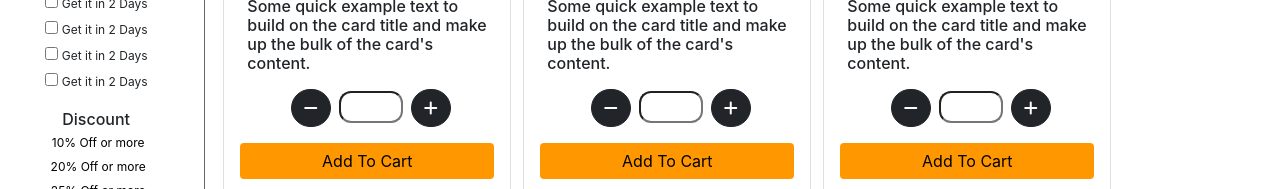
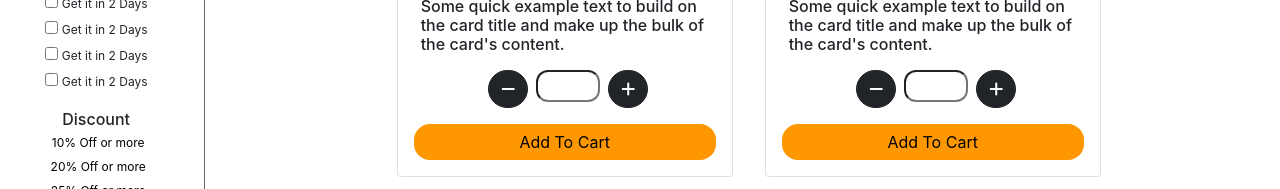
Before and after one commit to joshinehajoshi/amazonclone, a React (Create React App) app: page /menswear in a window 1280 px wide. Shown: the part 611-800 px from the top of the page. Built offline with nearby package versions, Linux system fonts and the light colour scheme; grey boxes are pictures that could not be loaded.

Commit message:
css added

```diff
--- a/src/Components/MensWearCard.js
+++ b/src/Components/MensWearCard.js
@@ -2,15 +2,17 @@ import React, { useState } from 'react';
 import { Card, Button } from 'react-bootstrap';
 import '../css/ProductCard.css';
 import { useDispatch } from 'react-redux';
-import { counterAction } from '../actions/index';
+import { counterAction, quantityIncrementAction, quantityDecrementAction } from '../actions/index';
 
 function MensWearCard(props) {
     const dispatch = useDispatch()
+    const [quantity, setQuantity] = useState(1);
+
 
 
     return (
         <>
-        <Card style={{ width: '18rem' }}>
+        <Card style={{ width: '21rem' }} className="product-card-div">
             <Card.Img variant="top" src={props.imgM} />
             <Card.Body>
                 <Card.Title>Card Title</Card.Title>
@@ -23,9 +25,9 @@ function MensWearCard(props) {
                 the card's content.</h6>
                 </Card.Text>
                 <Card.Text className="quantity-wrapper">
-               <Button variant="dark" className="quantity-btn"><i class="fa fa-minus" aria-hidden="true"></i></Button>
-               <input className="quantity-input"/>
-               <Button variant="dark" className="quantity-btn"><i class="fa fa-plus" aria-hidden="true"></i></Button>
+               <Button variant="dark" className="quantity-btn" ><i class="fa fa-minus" aria-hidden="true"></i></Button>
+               <input className="quantity-input">{props.quantity}</input>
+               <Button variant="dark" className="quantity-btn" ><i class="fa fa-plus" aria-hidden="true"></i></Button>
                 </Card.Text>
                 <Button variant="primary" className="add-to-cart" onClick={() => dispatch(counterAction(props))}>Add To Cart</Button>
             </Card.Body>
--- a/src/actions/index.js
+++ b/src/actions/index.js
@@ -5,3 +5,15 @@ export const counterAction = (data) => {
         data: data
     }
 }
+
+export const quantityIncrementAction = () => {
+    return {
+        type: "ADD_ONE_QUANTITY",
+    }
+}
+
+export const quantityDecrementAction = () => {
+    return {
+        type: "SUB_ONE_QUANTITY",
+    }
+}
--- a/src/css/ProductCard.css
+++ b/src/css/ProductCard.css
@@ -28,6 +28,7 @@
 
 .add-to-cart {
     width: 100%;
+    border-radius: 1rem;
 }
 
 .quantity-input {
@@ -36,7 +37,19 @@
     margin-right: 8px;
     border-radius: 12px;
     height: 2rem;
+    text-align: center;
+    font-size: large;
 }
+
+.quantity-input:focus-visible {
+    width: 4rem;
+    margin-left: 8px;
+    margin-right: 8px;
+    border-radius: 12px;
+    height: 2rem;
+    outline: none;
+}
+
 
 .quantity-wrapper {
     text-align:center;
@@ -47,3 +60,14 @@
 .quantity-btn {
     border-radius: 3rem;
 }
+
+.product-card-div {
+    margin-left: 1rem;
+    margin-right: 1rem;
+}
+
+.product-card-div:hover {
+    margin-left: 1rem;
+    margin-right: 1rem;
+    background-color: #bbbec2;
+}
--- a/src/css/ProductList.css
+++ b/src/css/ProductList.css
@@ -39,4 +39,5 @@
     flex-wrap: wrap;
     height: 50rem;
     overflow-y: auto;
+    justify-content: center;
 }
--- a/src/reducers/index.js
+++ b/src/reducers/index.js
@@ -1,4 +1,5 @@
 import counterReducer from './counterReducer';
+import prodIncrementReducer from './prodIncrementReducer';
 
 import { combineReducers } from 'redux';
 
@@ -6,6 +7,7 @@ import { combineReducers } from 'redux';
 const rootReducers = combineReducers(
     {
         counterReducer,
+        prodIncrementReducer
     }
 )
 
--- /dev/null
+++ b/src/reducers/prodIncrementReducer.js
@@ -0,0 +1,19 @@
+
+const initialState = 1
+
+
+
+const prodIncrementReducer = (state = initialState, action) => {
+    switch (action.type) {
+        case "ADD_ONE_QUANTITY":
+            return  state + 1
+        case "SUB_ONE_QUANTITY":
+            return state - 1
+        default:
+            return state;
+    }
+}
+
+
+
+export default prodIncrementReducer;
```
Also changed, not shown: src/reducers/prodDecrementReducer.js (added).
